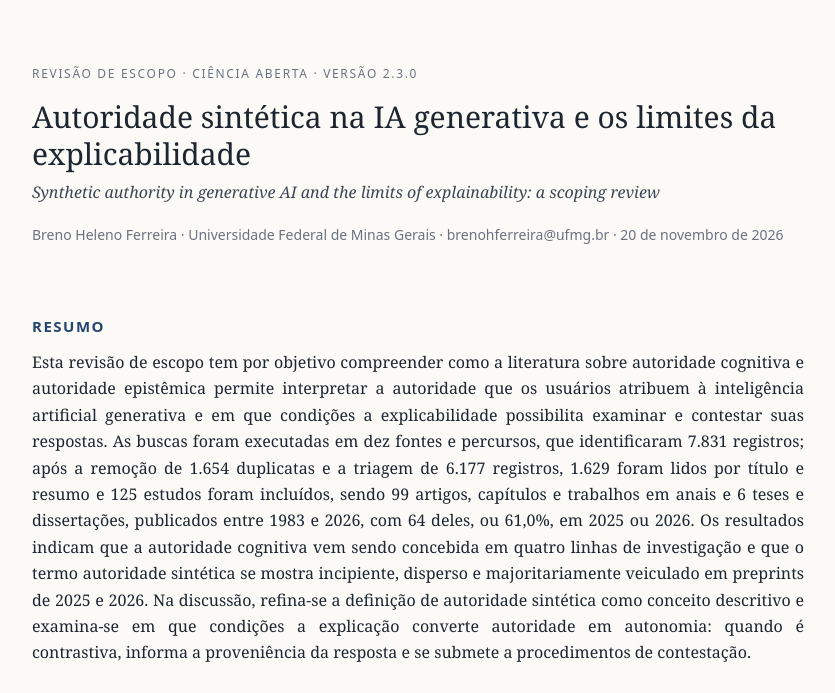
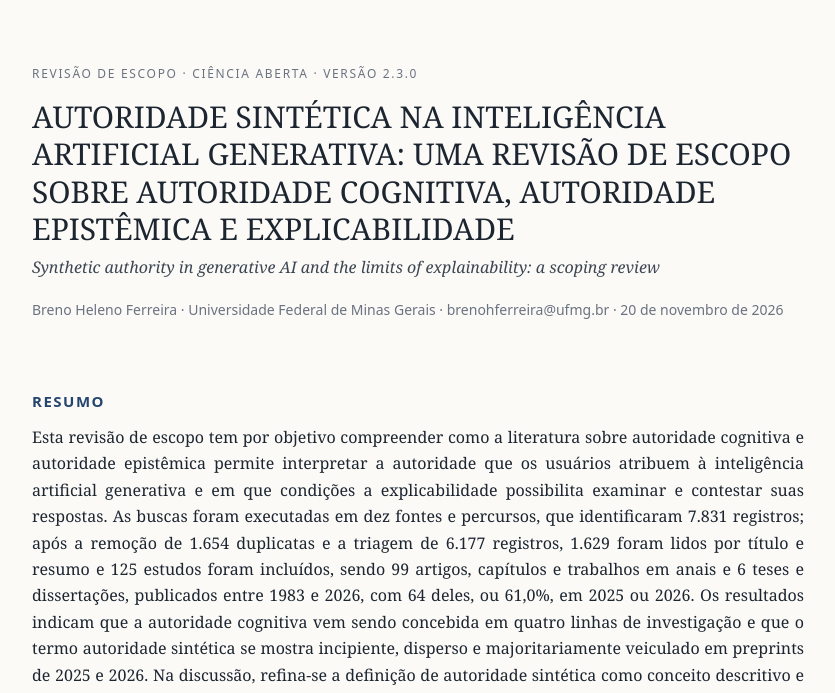
Before and after one commit to brenohferreira/autoridade-sintetica, a plain HTML site: page docs/index.html in a window 1280 px wide. Shown: the top 693 px of the page, without its empty margins (222-1057 px from the left). Drawn offline with Linux system fonts and the light colour scheme.

Commit message:
Adota o titulo definitivo do artigo no README, na CITATION, na pagina do projeto e no checklist

```diff
--- a/docs/index.html
+++ b/docs/index.html
@@ -3,8 +3,8 @@
 <head>
 <meta charset="utf-8">
 <meta name="viewport" content="width=device-width, initial-scale=1">
-<title>Autoridade sintética na IA generativa e explicabilidade como direito</title>
-<meta name="description" content="Revisão de escopo com dados e materiais abertos sobre a autoridade atribuída à inteligência artificial generativa e a explicabilidade como direito.">
+<title>AUTORIDADE SINTÉTICA NA INTELIGÊNCIA ARTIFICIAL GENERATIVA: UMA REVISÃO DE ESCOPO SOBRE AUTORIDADE COGNITIVA, AUTORIDADE EPISTÊMICA E EXPLICABILIDADE</title>
+<meta name="description" content="Revisão de escopo com dados e materiais abertos sobre a autoridade atribuída à inteligência artificial generativa, a autoridade cognitiva, a autoridade epistêmica e a explicabilidade.">
 <style>
   :root { --tinta:#1c2530; --papel:#fbfaf7; --linha:#d8d3c8; --azul:#26456e; --suave:#6b7280; }
   * { box-sizing: border-box; }
@@ -46,7 +46,7 @@
 <body>
 <header>
   <div class="selo">Revisão de escopo · Ciência aberta · Versão 2.3.0</div>
-  <h1>Autoridade sintética na IA generativa e os limites da explicabilidade</h1>
+  <h1>AUTORIDADE SINTÉTICA NA INTELIGÊNCIA ARTIFICIAL GENERATIVA: UMA REVISÃO DE ESCOPO SOBRE AUTORIDADE COGNITIVA, AUTORIDADE EPISTÊMICA E EXPLICABILIDADE</h1>
   <p class="sub">Synthetic authority in generative AI and the limits of explainability: a scoping review</p>
   <p class="autoria">Breno Heleno Ferreira · Universidade Federal de Minas Gerais · brenohferreira@ufmg.br · 20 de novembro de 2026</p>
 </header>
```
Also changed, not shown: 3 other files.
